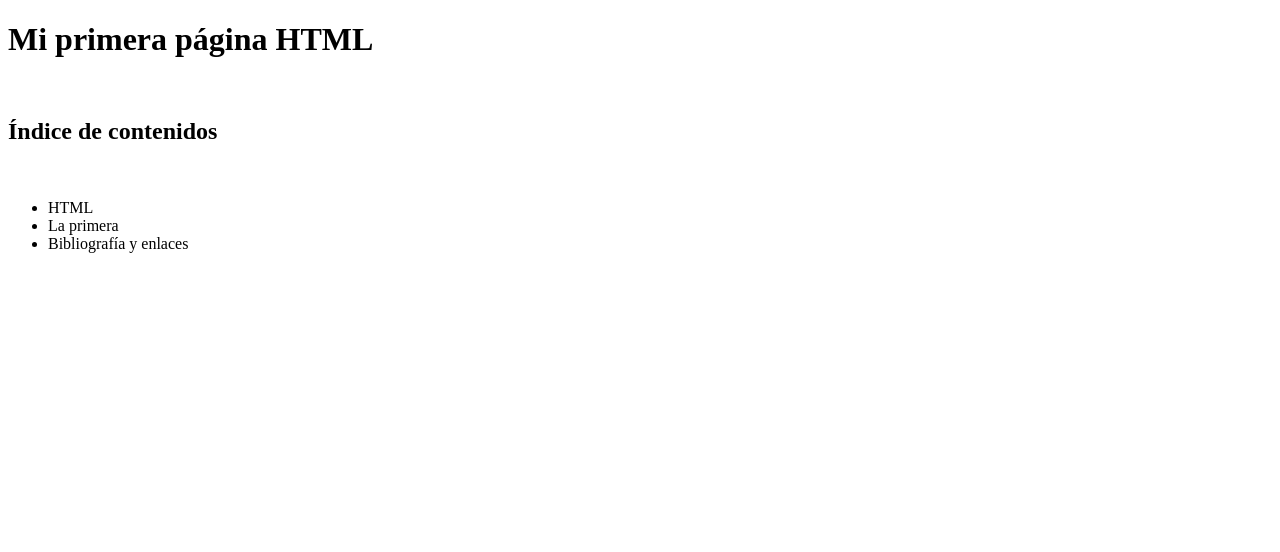
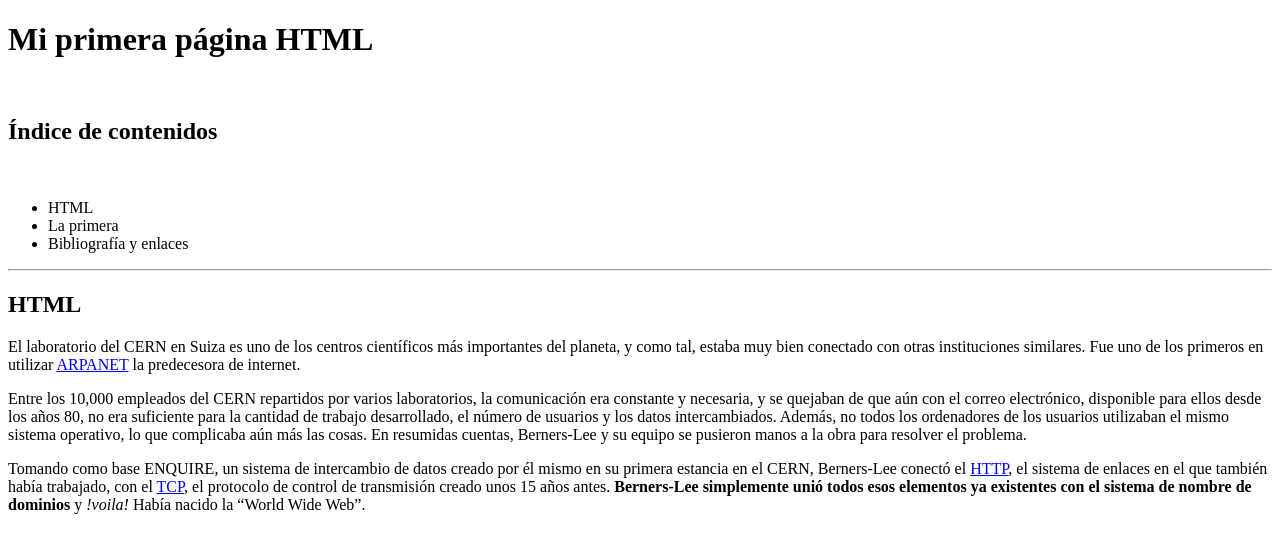
Before and after one commit to junhao2005/0373-A3-mi_primera_pagina_HTML_JunHaoXiang, a plain HTML site: page index.html in a window 1280 px wide. Drawn offline with Linux system fonts and the light colour scheme.

Commit message:
apartado html hecho con enlace, en negrita y cursivas

```diff
--- a/index.html
+++ b/index.html
@@ -6,15 +6,33 @@
     <title>Document</title>
 </head>
 <body>
+
     <h1>Mi primera página HTML</h1>
+
     <br>
+
     <h2>Índice de contenidos</h2>
+
     <br>
+
     <ul>
         <li>HTML</li>
         <li>La primera</li>
         <li>Bibliografía y enlaces</li>
     </ul>
+    <hr>
+
+    <h2>HTML</h2>
+    <p>El laboratorio del CERN en Suiza es uno de los centros científicos más importantes del planeta, y como tal, estaba muy bien conectado con otras instituciones similares. Fue uno de los primeros en utilizar <a href="https://es.wikipedia.org/wiki/ARPANET">ARPANET</a> la predecesora de internet.
+    </p>
+
+    <p>Entre los 10,000 empleados del CERN repartidos por varios laboratorios, la comunicación era constante y necesaria, y se quejaban de que aún con el correo electrónico, disponible para ellos desde los años 80, no era suficiente para la cantidad de trabajo desarrollado, el número de usuarios y los datos intercambiados. Además, no todos los ordenadores de los usuarios utilizaban el mismo sistema operativo, lo que complicaba aún más las cosas. En resumidas cuentas, Berners-Lee y su equipo se pusieron manos a la obra para resolver el problema.
+    </p>
+
+    <p>Tomando como base ENQUIRE, un sistema de intercambio de datos creado por él mismo en su primera estancia en el CERN, Berners-Lee conectó el <a href="https://es.wikipedia.org/wiki/Protocolo_de_transferencia_de_hipertexto">HTTP</a>, el sistema de enlaces en el que también había trabajado, con el <a href="https://es.wikipedia.org/wiki/Protocolo_de_control_de_transmisi%C3%B3n">TCP</a>, el protocolo de control de transmisión creado unos 15 años antes. <strong>Berners-Lee simplemente unió todos esos elementos ya existentes con el sistema de nombre de dominios</strong> y <em>!voila!</em> Había nacido la “World Wide Web”.
+    </p>
+
+
 
 </body>
 </html>
```
